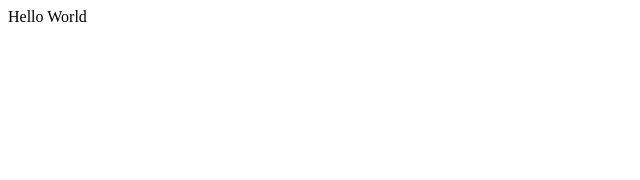
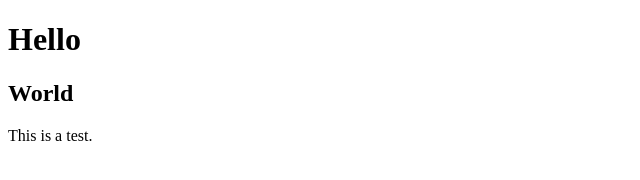
Before and after one commit to SupremeCynthia17/SupremeCynthia17.github.io, a plain HTML site: page index.html in a window 1280 px wide. Shown: the whole page, without its empty margins (0-640 px from the left). Drawn offline with Linux system fonts and the light colour scheme.

Commit message:
Update index.html

```diff
--- a/index.html
+++ b/index.html
@@ -1,7 +1,11 @@
 <!DOCTYPE html>
 <html lang="en"
 <head>
-    <title>Hello World  </title>
-    Hello World
+    <h1> Hello</h1>
+    <h2>World</h2>
 </head>
+<body>
+    <p>This is a test.</p>
+</body>
+
 </html>
```
